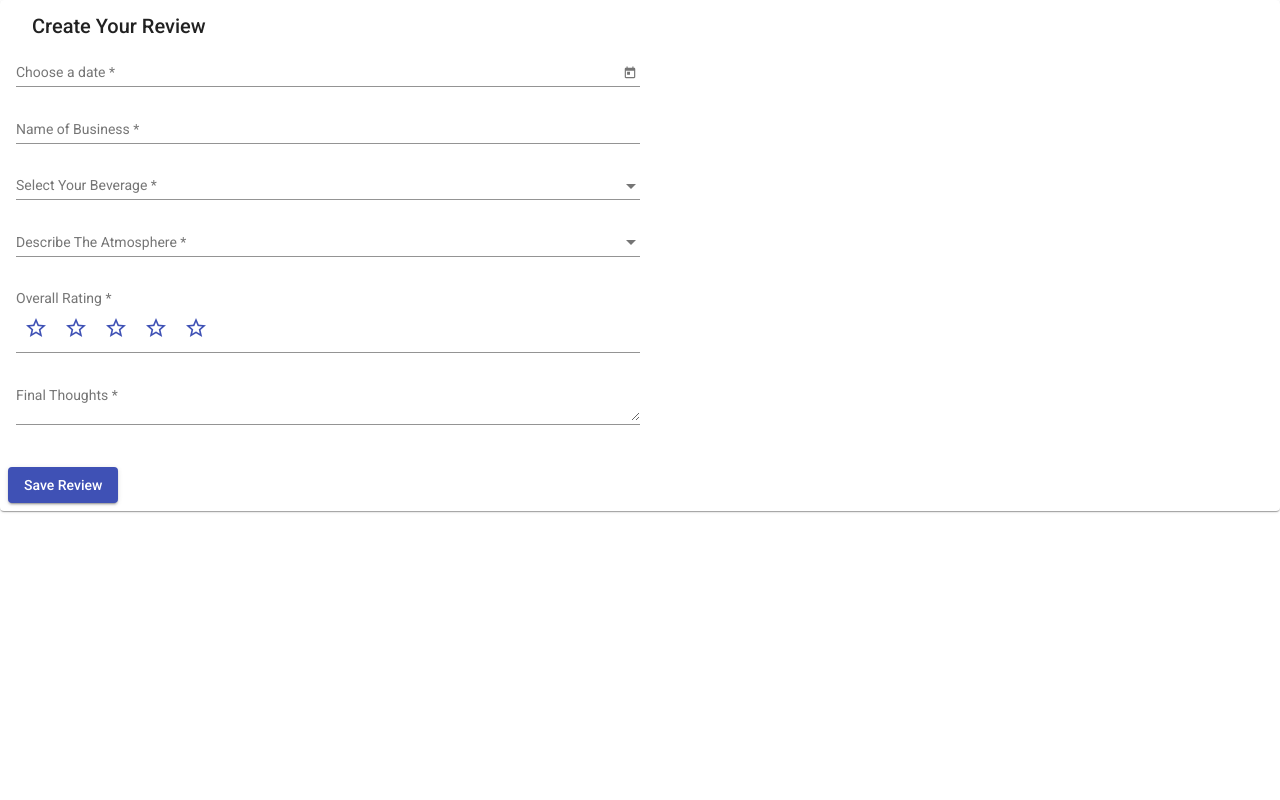
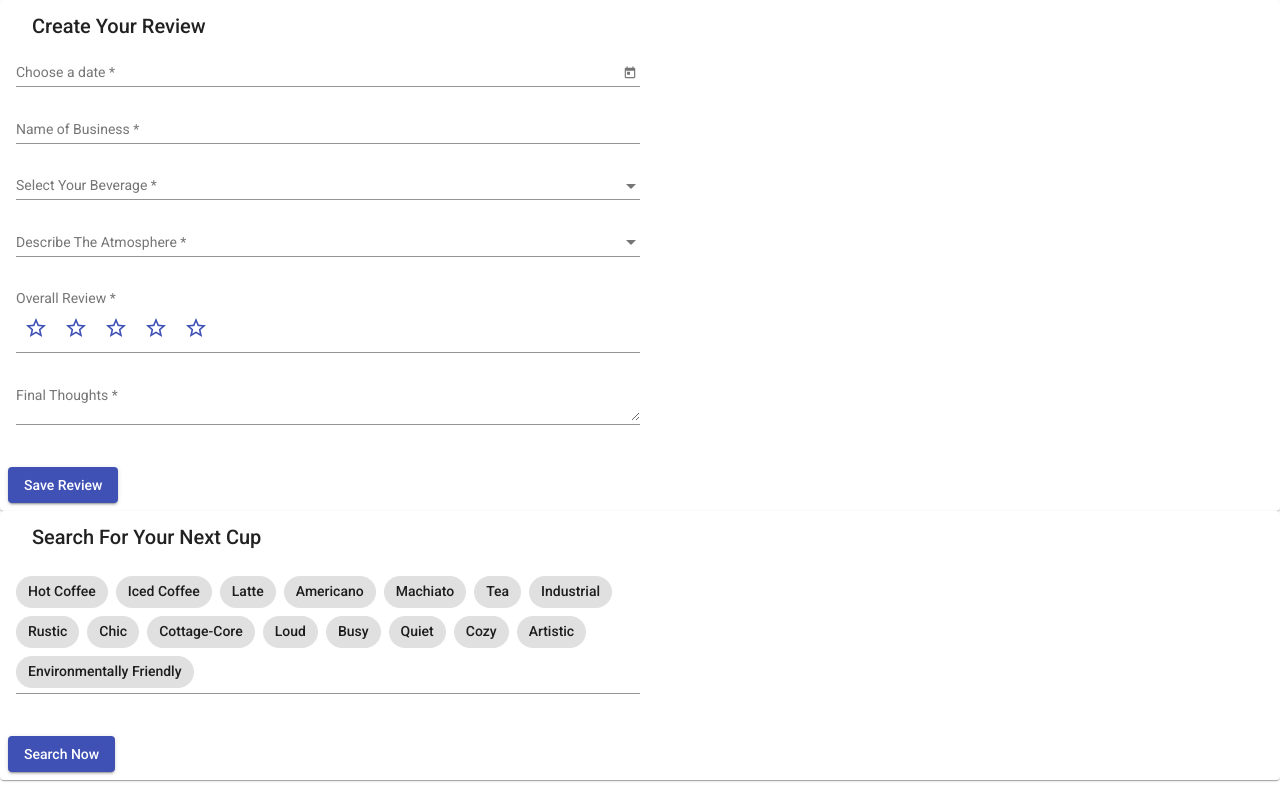
Before and after one commit to sagentr/Frontend-Coffee1, an Angular app: page / in a window 1280 px wide. Built offline with nearby package versions, Linux system fonts and the light colour scheme.

Commit message:
Searchchips templated, needs to display in console

```diff
--- a/src/app/app.component.html
+++ b/src/app/app.component.html
@@ -1,2 +1,3 @@
 <app-review-create></app-review-create>
 <!-- <app-star-rating></app-star-rating> -->
+<app-search-feature></app-search-feature>
--- a/src/app/app.module.ts
+++ b/src/app/app.module.ts
@@ -12,6 +12,7 @@ import { MatInputModule } from '@angular/material/input';
 import { MatSelectModule } from '@angular/material/select';
 import { MatDatepickerModule } from '@angular/material/datepicker';
 import { MatSnackBarModule } from '@angular/material/snack-bar';
+import { MatChipsModule } from '@angular/material/chips';
 
 
 import { NavbarComponent } from './navbar/navbar.component';
@@ -44,6 +45,7 @@ import { StarRatingComponent } from './star-rating/star-rating.component';
   imports: [
     BrowserModule,
     BrowserAnimationsModule,
+    MatChipsModule,
     MatButtonModule,
     MatIconModule,
     MatCardModule,
--- a/src/app/review-create/review-create.component.html
+++ b/src/app/review-create/review-create.component.html
@@ -142,6 +142,7 @@
             <div class="row">
                 <div class="col-md-6">
                     <mat-form-field>
+                        <mat-label>Overall Review</mat-label>
                         <input formControlName="overallRating" matInput placeholder="Overall Rating" />
                         <app-star-rating></app-star-rating>
                     </mat-form-field>
--- a/src/app/review-create/review-create.component.ts
+++ b/src/app/review-create/review-create.component.ts
@@ -1,6 +1,5 @@
 import { Component, OnInit } from '@angular/core';
-import { FormControl, FormGroup } from '@angular/forms';
-import { FormBuilder, Validators } from '@angular/forms';
+import { FormBuilder, Validators, FormControl, FormGroup  } from '@angular/forms';
 
 @Component({
   selector: 'app-review-create',
--- a/src/app/search-feature/search-feature.component.css
+++ b/src/app/search-feature/search-feature.component.css
@@ -0,0 +1,11 @@
+.mat-form-field {
+    width: 50%;
+    justify-content: center;
+}
+
+.mat-icon {
+    height: 20px;
+    width: 20px;
+    font-size: 20px;
+    margin-right: 5px;
+}
--- a/src/app/search-feature/search-feature.component.html
+++ b/src/app/search-feature/search-feature.component.html
@@ -1 +1,41 @@
-<p>search-feature works!</p>
+<form [formGroup]="searchForm" class="form-container">
+    <mat-card>
+        <mat-card-header>
+            <mat-card-title>
+                Search For Your Next Cup
+            </mat-card-title>
+        </mat-card-header>
+        <mat-card-content>
+            <mat-form-field>
+                <mat-chip-list selectable multiple [formControl]="chipsControl">
+                    <mat-chip #chip="matChip" (click)="chip.toggleSelected()"
+                        *ngFor="let option of ['Hot Coffee', 'Iced Coffee', 'Latte', 'Americano', 'Machiato', 'Tea', 'Industrial',
+                        'Rustic', 'Chic', 'Cottage-Core', 'Loud', 'Busy', 'Quiet', 'Cozy', 'Artistic', 'Environmentally Friendly' ]">
+                        {{option}}
+                    </mat-chip>
+                </mat-chip-list>
+            </mat-form-field>
+        <!-- <mat-form-field>
+            <mat-chip-list selectable multiple [formControl]="chipsControl">
+                <mat-chip #chip="matChip" (click)="chip.toggleSelected()"
+                    *ngFor="let option of ['Option 1', 'Option 2', 'Option 3']">
+                    {{option}}
+                </mat-chip>
+            </mat-chip-list>
+        </mat-form-field>
+        <mat-form-field>
+            <mat-chip-list selectable multiple [formControl]="chipsControl">
+                <mat-chip #chip="matChip" (click)="chip.toggleSelected()"
+                    *ngFor="let option of ['Option 1', 'Option 2', 'Option 3']">
+                    {{option}}
+                </mat-chip>
+            </mat-chip-list>
+        </mat-form-field> -->
+        </mat-card-content>
+        <mat-card-actions>
+            <button (click)="saveForm()" color="primary" mat-raised-button>
+                Search Now
+            </button>
+        </mat-card-actions>
+    </mat-card>
+</form>
--- a/src/app/search-feature/search-feature.component.ts
+++ b/src/app/search-feature/search-feature.component.ts
@@ -1,4 +1,6 @@
-import { Component, OnInit } from '@angular/core';
+import { Component, OnInit, VERSION } from '@angular/core';
+import { FormBuilder, Validators, FormControl, FormGroup  } from '@angular/forms';
+
 
 @Component({
   selector: 'app-search-feature',
@@ -7,9 +9,41 @@ import { Component, OnInit } from '@angular/core';
 })
 export class SearchFeatureComponent implements OnInit {
 
-  constructor() { }
+
+  // name = 'Angular ' + VERSION.major;
+
+  // chipsControl = new FormControl('');
+  // chipsValue$ = this.chipsControl.valueChanges;
+  chipsControl = new FormControl('');
+  constructor(private formBuilder:FormBuilder) { }
+
+  searchForm = this.formBuilder.group({
+
+    chipsValue$ : this.chipsControl.valueChanges
+  })
 
   ngOnInit(): void {
   }
 
+  saveForm(){
+    console.log('Search request is ', this.searchForm.value)
+  }
+
 }
+
+
+// export class SearchFeatureComponent implements OnInit {
+
+//   constructor(private formBuilder:FormBuilder) {}
+
+//   createReviewForm = this.formBuilder.group({
+//     datepicker:['', Validators.required],
+//     nameOfBusiness:['', Validators.required],
+//     beverageName:['', Validators.required],
+//     atmosphere:['', Validators.required],
+//     overallRating:['', Validators.required],
+//     summary:['', Validators.required]
+//   })
+
+// saveForm(){
+//   console.log('Form data is ', this.createReviewForm.value);
--- a/src/app/star-rating/star-rating.component.ts
+++ b/src/app/star-rating/star-rating.component.ts
@@ -1,6 +1,7 @@
 import { Component, OnInit, } from '@angular/core';
 import { MatSnackBar } from '@angular/material/snack-bar';
-import { ControlValueAccessor, NG_VALUE_ACCESSOR } from '@angular/forms'
+import { ReviewCreateComponent } from '../review-create/review-create.component'
+
 
 
 @Component({
@@ -13,7 +14,7 @@ export class StarRatingComponent implements OnInit {
 
   rating = 0;
   starCount = 5;
-  ratingArr: boolean[] = []; //true = solid star; flase = empty star
+  ratingArr: boolean[] = []; //true = solid star; false = empty star
 
   snackBarDuration = 2000;
   response = [
@@ -24,14 +25,18 @@ export class StarRatingComponent implements OnInit {
     'Excellent!'
   ]
 
+
   constructor(
-    private snackBar: MatSnackBar
+    private snackBar: MatSnackBar,
+    private reviewCreate: ReviewCreateComponent
   ) {
     //default to no rating - all stars are empty
     this.ratingArr = Array(this.starCount).fill(false);
    }
 
   ngOnInit(): void {
+
+    console.log(this.reviewCreate.createReviewForm);
   }
 
   returnStar(i: number) { //accepts index of star, 0-4
@@ -40,6 +45,7 @@ export class StarRatingComponent implements OnInit {
     } else {
       return 'star_border';
     }
+    console.log(this.ratingArr.length)
   }
 
   onClick(i: number) {    //onclick method, activates showing the snackbar according to click
@@ -48,6 +54,7 @@ export class StarRatingComponent implements OnInit {
       duration: this.snackBarDuration,
       panelClass: ['snack-bar']
     });
+
   }
 
 }
```
